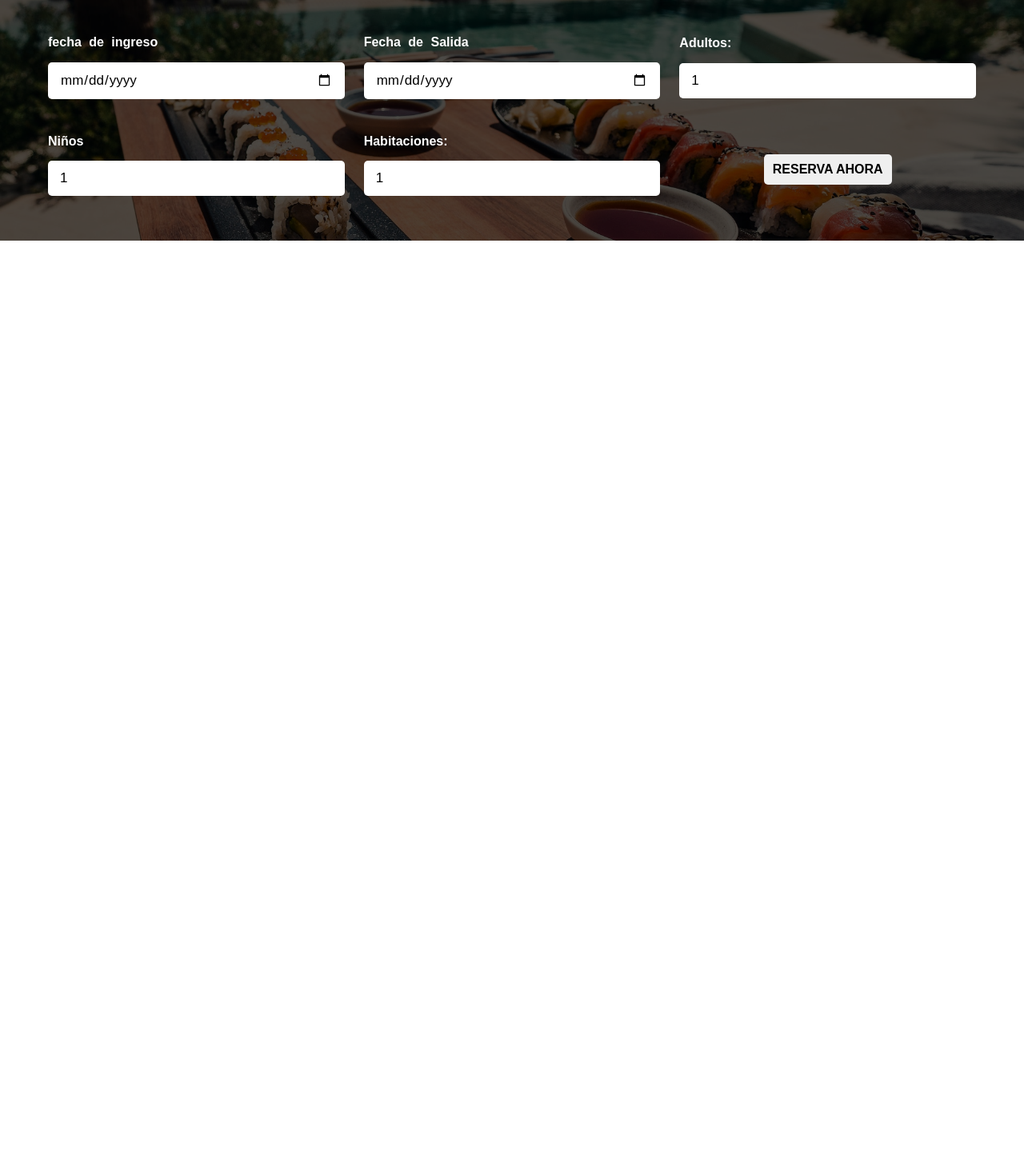
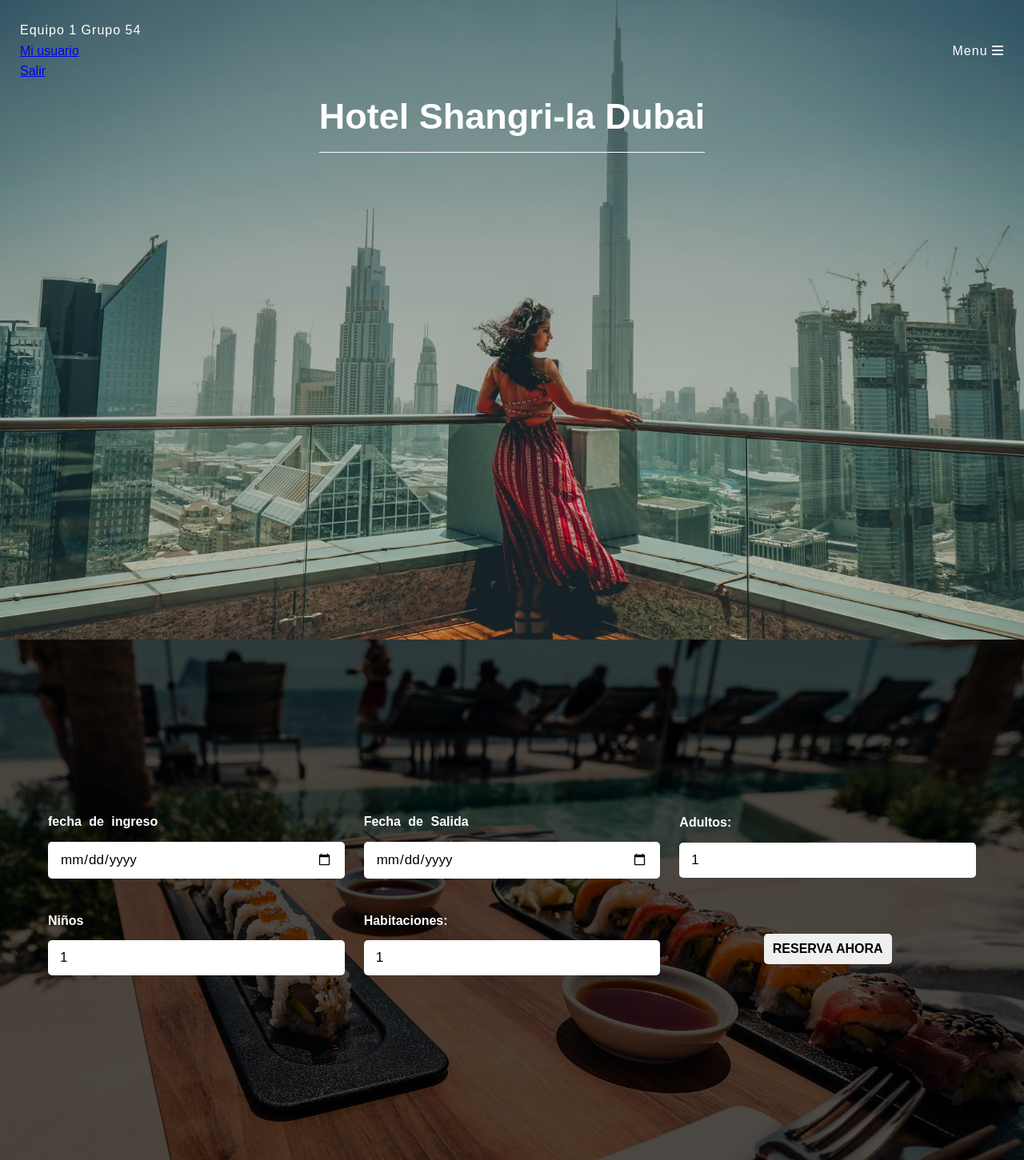
Before and after one commit to MichaelRangel/Sprint, a Flask app: page /reserva in a window 1280 px wide. Shown: the whole page at 80% size. Before the commit the page ends 301 px from the top, so only its background shows below. Run offline with Flask 2, Linux system fonts and the light colour scheme; a user stored in the database is signed in; some libraries are stand-ins or nearby versions; some web fonts are replaced.

Commit message:
nombre de usuario

```diff
--- a/static/css/estilo.css
+++ b/static/css/estilo.css
@@ -316,7 +316,7 @@
 .reserva {
     background: linear-gradient(rgba(0, 0, 0, 0.70), rgba(0, 0, 0, 0.70)), url(../img/customer-banner.jpg) center/cover no-repeat;
     color: #fff;
-    padding: 40px 60px;
+    padding: 215px 60px;
 }
 
 .form-reserva {
--- a/templates/BuscarAdministrador.html
+++ b/templates/BuscarAdministrador.html
@@ -22,7 +22,7 @@
 			<div class="full-box dashboard-sideBar-UserInfo">
 				<figure class="full-box">
 					<img src="/static/img/avatars/AdminMaleAvatar.png" alt="UserIcon">
-					<figcaption class="text-center text-titles">Super Administrador</figcaption>
+					<figcaption class="text-center text-titles">{{session['nombre']}}</figcaption>
 				</figure>
 				<ul class="full-box list-unstyled text-center">
 					<li>
--- a/templates/BuscarCliente.html
+++ b/templates/BuscarCliente.html
@@ -22,7 +22,7 @@
 			<div class="full-box dashboard-sideBar-UserInfo">
 				<figure class="full-box">
 					<img src="/static/img/avatars/AdminMaleAvatar.png" alt="UserIcon">
-					<figcaption class="text-center text-titles">User Name</figcaption>
+					<figcaption class="text-center text-titles">{{session['nombre']}}</figcaption>
 				</figure>
 				<ul class="full-box list-unstyled text-center">
 					<li>
--- a/templates/ListaDeAdministradores.html
+++ b/templates/ListaDeAdministradores.html
@@ -22,7 +22,7 @@
 			<div class="full-box dashboard-sideBar-UserInfo">
 				<figure class="full-box">
 					<img src="/static/img/avatars/AdminMaleAvatar.png" alt="UserIcon">
-					<figcaption class="text-center text-titles">Super Administrador</figcaption>
+					<figcaption class="text-center text-titles">{{session['nombre']}}</figcaption>
 				</figure>
 				<ul class="full-box list-unstyled text-center">
 					<li>
--- a/templates/ListaDeHabitaciones.html
+++ b/templates/ListaDeHabitaciones.html
@@ -22,7 +22,7 @@
 			<div class="full-box dashboard-sideBar-UserInfo">
 				<figure class="full-box">
 					<img src="/static/img/avatars/AdminMaleAvatar.png" alt="UserIcon">
-					<figcaption class="text-center text-titles">Super Administrador</figcaption>
+					<figcaption class="text-center text-titles">{{session['nombre']}}</figcaption>
 				</figure>
 				<ul class="full-box list-unstyled text-center">
 					<li>
--- a/templates/NuevaHabitacion.html
+++ b/templates/NuevaHabitacion.html
@@ -22,7 +22,7 @@
 			<div class="full-box dashboard-sideBar-UserInfo">
 				<figure class="full-box">
 					<img src="/static/img/avatars/AdminMaleAvatar.png" alt="UserIcon">
-					<figcaption class="text-center text-titles">Super Administrador</figcaption>
+					<figcaption class="text-center text-titles">{{session['nombre']}}</figcaption>
 				</figure>
 				<ul class="full-box list-unstyled text-center">
 					<li>
--- a/templates/NuevoAdministrador.html
+++ b/templates/NuevoAdministrador.html
@@ -22,7 +22,7 @@
 			<div class="full-box dashboard-sideBar-UserInfo">
 				<figure class="full-box">
 					<img src="/static/img/avatars/AdminMaleAvatar.png" alt="UserIcon">
-					<figcaption class="text-center text-titles">Super Administrador</figcaption>
+					<figcaption class="text-center text-titles">{{session['nombre']}}</figcaption>
 				</figure>
 				<ul class="full-box list-unstyled text-center">
 					<li>
--- a/templates/index.html
+++ b/templates/index.html
@@ -168,7 +168,7 @@
                     <p class="precio">
                         <span>$99.00 /</span> por noche
                     </p>
-                    <button type="button" class="btn" onclick="location.href='/login';">Reserva ahora</button>
+                    <button type="button" class="btn" onclick="location.href='/reserva';">Reserva ahora</button>
                 </div>
             </article>
             <!--fin primera habitacion-->
@@ -199,7 +199,7 @@
                     <p class="precio">
                         <span>$99.00 /</span> por noche
                     </p>
-                    <button type="button" class="btn" onclick="location.href='/login';">Reserva ahora </button>
+                    <button type="button" class="btn" onclick="location.href='/reserva';">Reserva ahora </button>
                 </div>
             </article>
             <!--fin segunda habitacion-->
@@ -230,7 +230,7 @@
                     <p class="precio">
                         <span>$99.00 /</span> por noche
                     </p>
-                    <button type="button" class="btn" onclick="location.href='/login';">Reserva ahora </button>
+                    <button type="button" class="btn" onclick="location.href='/reserva';">Reserva ahora </button>
                 </div>
             </article>
             <!--fin tercera habitacion-->
--- a/templates/listaDeClientes.html
+++ b/templates/listaDeClientes.html
@@ -22,7 +22,7 @@
 			<div class="full-box dashboard-sideBar-UserInfo">
 				<figure class="full-box">
 					<img src="/static/img/avatars/AdminMaleAvatar.png" alt="UserIcon">
-					<figcaption class="text-center text-titles">Super Administrador</figcaption>
+					<figcaption class="text-center text-titles">{{session['nombre']}}</figcaption>
 				</figure>
 				<ul class="full-box list-unstyled text-center">
 					<li>
--- a/templates/micuenta.html
+++ b/templates/micuenta.html
@@ -22,7 +22,7 @@
 			<div class="full-box dashboard-sideBar-UserInfo">
 				<figure class="full-box">
 					<img src="/static/img/avatars/AdminMaleAvatar.png" alt="UserIcon">
-					<figcaption class="text-center text-titles"><p>{{session['nombre']}}</p></figcaption>
+					<figcaption class="text-center text-titles">{{session['nombre']}}</figcaption>
 				</figure>
 				<ul class="full-box list-unstyled text-center">
 					<li>
--- a/templates/mydata.html
+++ b/templates/mydata.html
@@ -22,7 +22,7 @@
 			<div class="full-box dashboard-sideBar-UserInfo">
 				<figure class="full-box">
 					<img src="/static/img/avatars/AdminMaleAvatar.png" alt="UserIcon">
-					<figcaption class="text-center text-titles">Super Administrador</figcaption>
+					<figcaption class="text-center text-titles">{{session['nombre']}}</figcaption>
 				</figure>
 				<ul class="full-box list-unstyled text-center">
 					<li>
--- a/templates/reservas.html
+++ b/templates/reservas.html
@@ -15,6 +15,43 @@
 </head>
 
 <body>
+    <!--Cabecera, se le agrega la clase para su identificacion en el css-->
+    <header class="cabecera" id="cabecera">
+        <div class="cabecera-superior">
+            <div class="nombre-sitio">
+                <span> Equipo 1 Grupo 54</span>
+                <p><a class="link" href="/micuenta">Mi usuario</a></p>
+                <p><a href="{{url_for('main.logout')}}">Salir</a></p>
+
+            </div>
+            <div class="navegacion-sitio">
+                <span id="navegacion-btn">Menu <i class="fas fa-bars"></i></span>
+            </div>
+        </div>
+        <div class="cabecera-boton flex">
+            <h2>Hotel Shangri-la Dubai</h2>
+        </div>
+    </header>
+    <!--Fin de la cabecera-->
+
+    <!--Barra de navegabilidad-->
+    <div class="menu" id="menu">
+        <span class="btn-cancelar" id="btn-cancelar">
+            <i class="fas fa-times"></i>
+        </span>
+        <ul class="barra-menu">
+
+            <li> <a href="#cabecera">Inicio</a></li>
+            <li> <a href="#servicios">Servicios</a></li>
+            <li> <a href="#habitaciones">Habitaciones</a></li>
+            <li> <a href="#comentarios">Comentarios</a></li>
+        </ul>
+        <button class="btn sign-up" onclick="location.href='/registro';">Registrarse</button>
+        <button class="btn log-in" onclick="location.href='/login';">Iniciar sesion</button>
+    </div>
+    <!--Fin de la barra de navegabilidad-->
+
+
     <!--Reservas-->
 
     <div class="reserva">
@@ -40,7 +77,7 @@
                 <input type="number" min="1" value="1" id="rooms">
             </div>
             <div class="form-datos">
-                <button type="button" class="btn" onclick="location.href='/login';">reserva ahora</button>
+                <button type="button" class="btn" onclick="{{url_for('main.micuenta')}}">reserva ahora</button>
             </div>
         </form>
     </div>
--- a/templates/search.html
+++ b/templates/search.html
@@ -22,7 +22,7 @@
 			<div class="full-box dashboard-sideBar-UserInfo">
 				<figure class="full-box">
 					<img src="/static/img/avatars/AdminMaleAvatar.png" alt="UserIcon">
-					<figcaption class="text-center text-titles">Super Administrador</figcaption>
+					<figcaption class="text-center text-titles">{{session['nombre']}}</figcaption>
 				</figure>
 				<ul class="full-box list-unstyled text-center">
 					<li>
```
